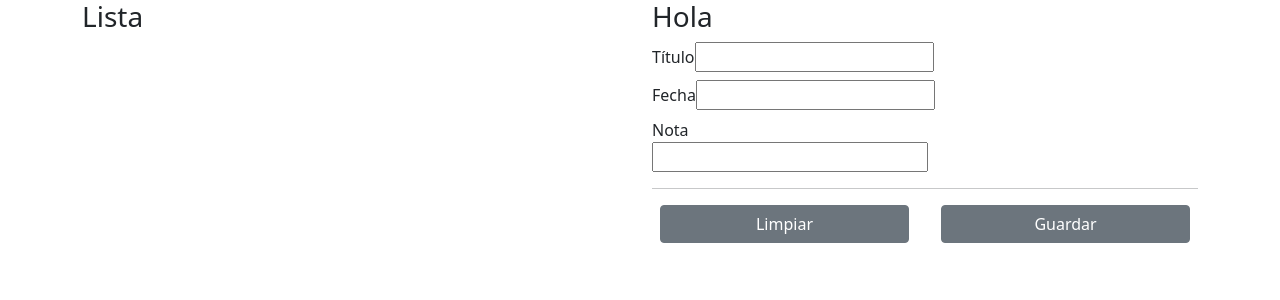
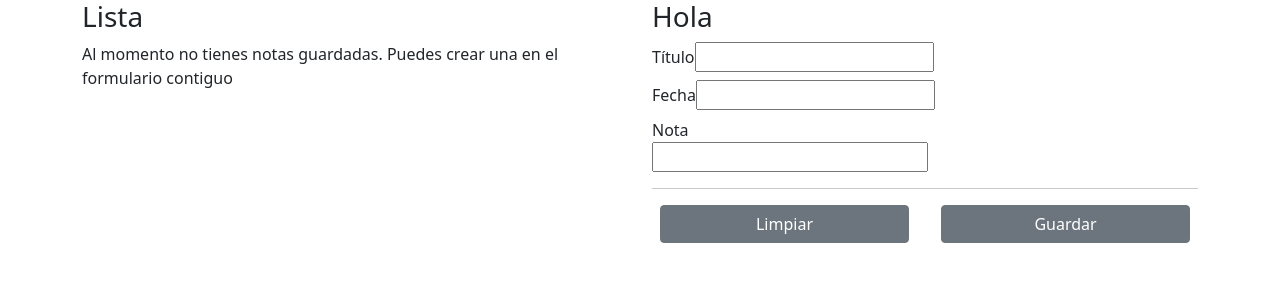
Before and after one commit to 18350291/notas, a React (Create React App) app: page / in a window 1280 px wide. Shown: the top 300 px of the page. Built offline with nearby package versions, Linux system fonts and the light colour scheme.

Commit message:
Se desarrolló la función para visualizar los titulos y fechas de listas guardadas

```diff
--- a/src/App.jsx
+++ b/src/App.jsx
@@ -26,8 +26,9 @@ function App() {
 
   }
 
+  let arregloNotas = JSON.parse(localStorage.getItem("notas")) || []
+
   const handleClickGuardar =() =>{
-    let arregloNotas = JSON.parse(localStorage.getItem("notas")) || []
     arregloNotas.push(inputState)
 
     localStorage.setItem("notas", JSON.stringify(arregloNotas));
@@ -39,6 +40,19 @@ function App() {
       <div className="row">
         <div className="col">
           <h3>Lista</h3>
+          {
+            arregloNotas.length===0 ?
+            "Al momento no tienes notas guardadas. Puedes crear una en el formulario contiguo":
+
+            <ol>
+              {arregloNotas.map((item) => {
+                return(
+                  <li>{ item.titulo }({item.fecha})</li>
+                )
+              }
+            )}
+            </ol>
+          }
         </div>
 
         <div className="col">
```
